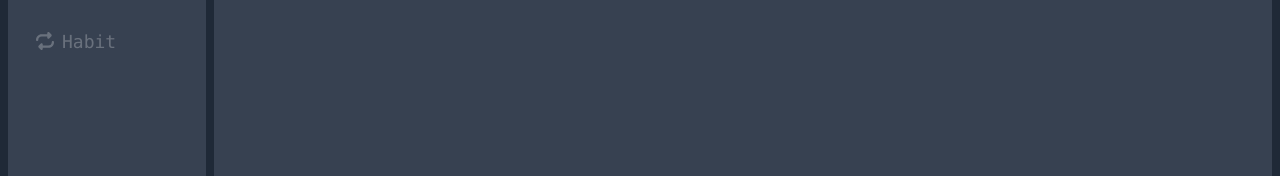
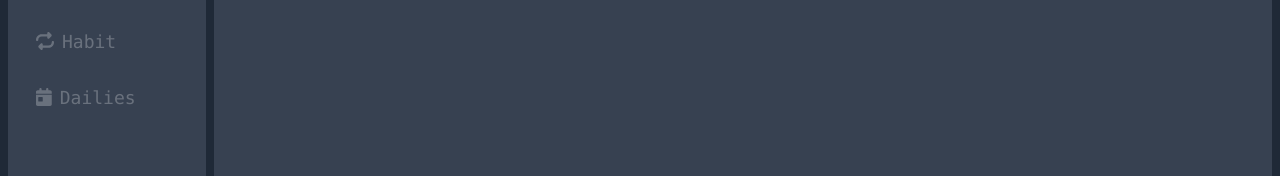
Before and after one commit to PierreMasselot1/Planit, a React (Create React App) app in the folder web/: page / in a window 1280 px wide. Shown: the part 166-342 px from the top of the page. Built offline with nearby package versions, Linux system fonts and the light colour scheme.

Commit message:
feat(web): Create Dailies page Contributes: https://github.com/PierreMasselot1/Planit/issues/3

```diff
--- a/web/src/index.tsx
+++ b/web/src/index.tsx
@@ -10,6 +10,7 @@ import TodoListComponent from "./routes/Todo/Todo";
 import { Auth0Provider } from "@auth0/auth0-react";
 import Habit from "./routes/Habit/Habit";
 import Profile from "./routes/Profile/Profile";
+import Dailies from "./routes/Dailies/Dailies";
 
 const router = createBrowserRouter([
   {
@@ -34,6 +35,10 @@ const router = createBrowserRouter([
         path: "/profile",
         element: <Profile />,
       },
+      {
+        path: "/dailies",
+        element: <Dailies />,
+      },
     ],
   },
 ]);
--- /dev/null
+++ b/web/src/routes/Dailies/Dailies.tsx
@@ -0,0 +1,7 @@
+import React from "react";
+
+function Dailies() {
+  return <div>Dailies</div>;
+}
+
+export default Dailies;
--- a/web/src/routes/Navbar/Navbar.tsx
+++ b/web/src/routes/Navbar/Navbar.tsx
@@ -8,6 +8,7 @@ import {
   faRepeat,
   faHouse,
   faUser,
+  faCalendarDay,
 } from "@fortawesome/free-solid-svg-icons";
 export default function Navbar() {
   const { isAuthenticated } = useAuth0();
@@ -28,6 +29,12 @@ export default function Navbar() {
         "Habit",
         !isAuthenticated
       )}
+      {NavIcon(
+        "dailies",
+        <FontAwesomeIcon icon={faCalendarDay} />,
+        "Dailies",
+        !isAuthenticated
+      )}
       <div className="sm:mt-auto">
         {NavIcon(
           "profile",
```
